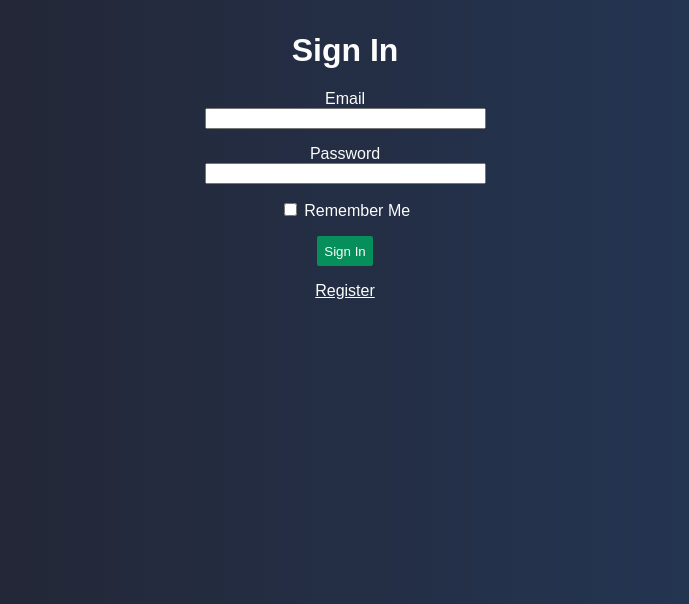
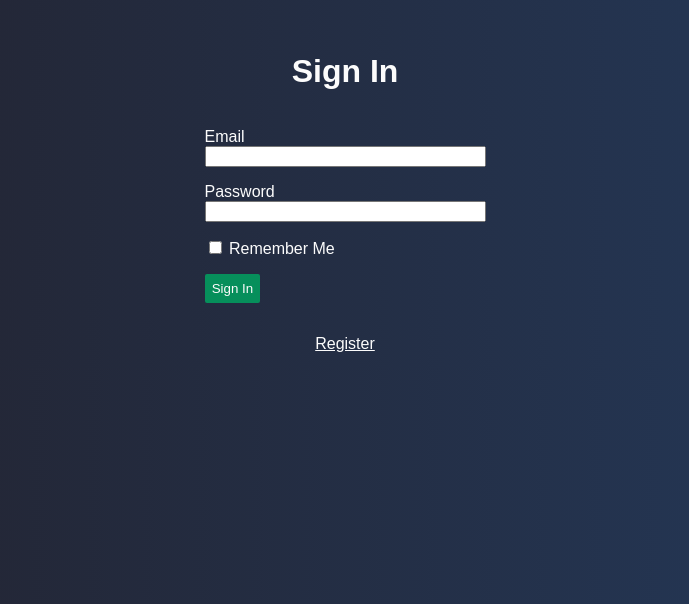
Before and after one commit to dacrands/flask-files, a Flask app: page /login in a window 1280 px wide. Shown: the part 196-800 px from the top of the page, without its empty margins (295-984 px from the left). Run offline with Flask 2, Linux system fonts and the light colour scheme; some web fonts are replaced.

Commit message:
Better form styling

```diff
--- a/app/static/styles/main.css
+++ b/app/static/styles/main.css
@@ -54,8 +54,11 @@ footer a:hover {
   margin: 0 auto;
   padding: 0 1rem;
 }
-.center {
-  text-align: center;
+.flex--center {
+  display: flex;
+  flex-direction: column;
+  justify-content: center;
+  align-items: center;
 }
 
 
@@ -71,7 +74,7 @@ footer a:hover {
   border-radius: 2px;
 }
 
-.btn:hover > input[type=submit]{
+.btn > input[type=submit]:hover{
   background: var(--comp-light);
 }
 
@@ -79,14 +82,19 @@ footer a:hover {
   background: var(--danger);
 }
 
-.btn--danger:hover > input[type=submit]{
+.btn--danger > input[type=submit]:hover {
   background: var(--danger-light);
 }
 
 
 .flash {
+  padding: 0;
+  list-style: none;
+
+}
+
+.flash li {
   background: var(--comp);
-  list-style: none;
   padding: 1rem;
   border-radius: 3px;
 }
--- a/app/templates/_nav.html
+++ b/app/templates/_nav.html
@@ -1,9 +1,9 @@
 <nav class="navbar">
   {% if user %}
-  <a href="/logout">Logout</a>
+  <a href="{{url_for('logout')}}">Logout</a>
   {% else %}
-  <a href="/">Home</a>
-  <a href="/login">Login</a>
-  <a href="/register">Register</a>
+  <a href="{{url_for('index')}}">Home</a>
+  <a href="{{url_for('login')}}">Login</a>
+  <a href="{{url_for('register')}}">Register</a>
   {% endif %}
 </nav>
--- a/app/templates/login.html
+++ b/app/templates/login.html
@@ -1,23 +1,31 @@
 {% extends "base.html" %}
 
 {% block content %}
-    <div class="center">
+    <div class="flex--center">
         <h1>Sign In</h1>
     <form action="" method="post" novalidate>
         {{ form.hidden_tag() }}
         <p>
             {{ form.email.label }}<br>
-            {{ form.email(size=32) }}
+            {{ form.email(size=32) }} <br>
+            {% for error in form.email.errors %}
+            <span style="color: red;">[{{ error }}]</span>
+            {% endfor %}
         </p>
         <p>
             {{ form.password.label }}<br>
-            {{ form.password(size=32) }}
+            {{ form.password(size=32) }} <br>
+            {% for error in form.password.errors %}
+            <span style="color: red;">[{{ error }}]</span>
+            {% endfor %}
         </p>
         <p>{{ form.remember_me() }} {{ form.remember_me.label }}</p>
-        <p class="btn">{{ form.submit() }}</p>
+        <p class="btn">
+            {{ form.submit() }}
+        </p>
     </form>
     <p>
-        <a href="/register">Register</a>
+        <a href="{{url_for('register')}}">Register</a>
     </p>
 
     </div>
--- a/app/templates/register.html
+++ b/app/templates/register.html
@@ -1,7 +1,7 @@
 {% extends "base.html" %}
 
 {% block content %}
-    <div class="center">
+    <div class="flex--center">
         <h1>Sign In</h1>
     <form action="" method="post" novalidate>
         {{ form.hidden_tag() }}
```
